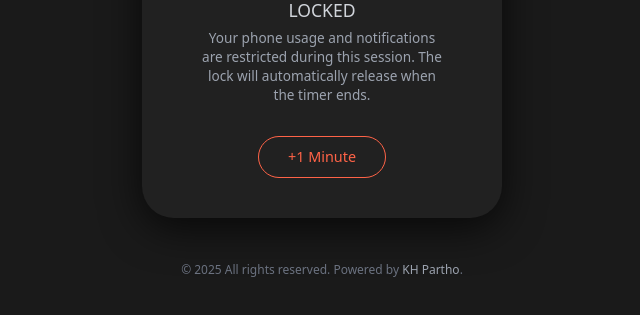
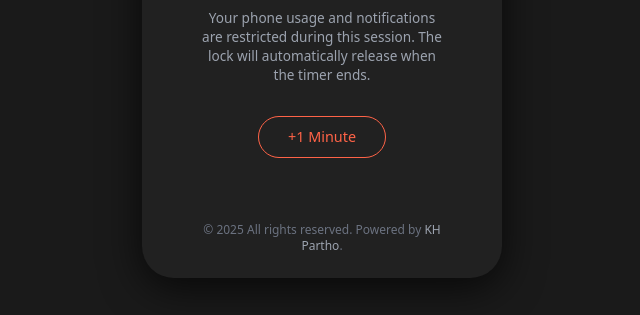
Before and after one commit to khpartho623/focus_timer, a plain HTML site: page index.html in a window 1280 px wide. Shown: the part 467-782 px from the top of the page, without its empty margins (318-958 px from the left). Drawn offline with nearby package versions, Linux system fonts and the light colour scheme; no server answers.

Commit message:
Update index.html

```diff
--- a/index.html
+++ b/index.html
@@ -209,15 +209,15 @@
             <button id="unlock-button" class="text-gray-500 text-sm mt-2 hover:text-gray-300 hidden" onclick="stopTimer(true)">
                 Emergency Stop
             </button>
+
+            <!-- Application Footer (Added below Emergency Stop button, only visible on Lock Screen) -->
+            <footer class="text-xs text-gray-500 text-center mt-12 w-full px-4">
+                <p>&copy; 2025 All rights reserved. Powered by
+                    <a href="https://khpartho623.github.io/me/" class="text-gray-400 hover:text-red-400 transition-colors" target="_blank">KH Partho</a>.
+                </p>
+            </footer>
         </div>
     </div>
-
-    <!-- Application Footer (Added below the main app container) -->
-    <footer class="text-xs text-gray-500 text-center mt-6 w-full max-w-[360px] px-4">
-        <p>&copy; 2025 All rights reserved. Powered by
-            <a href="https://khpartho623.github.io/me/" class="text-gray-400 hover:text-red-400 transition-colors" target="_blank">KH Partho</a>.
-        </p>
-    </footer>
 
     <script>
         // --- Timer State and Logic ---
```
